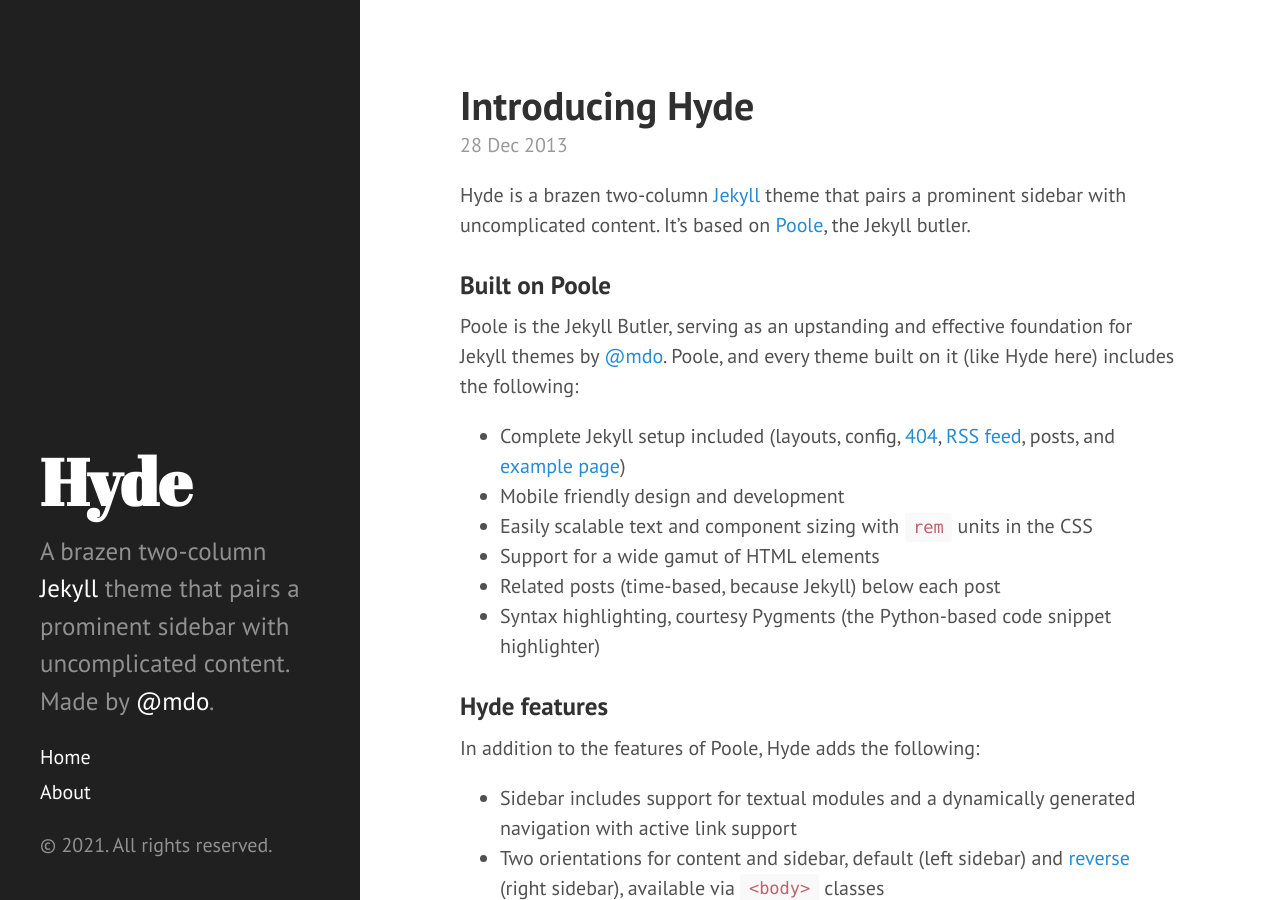
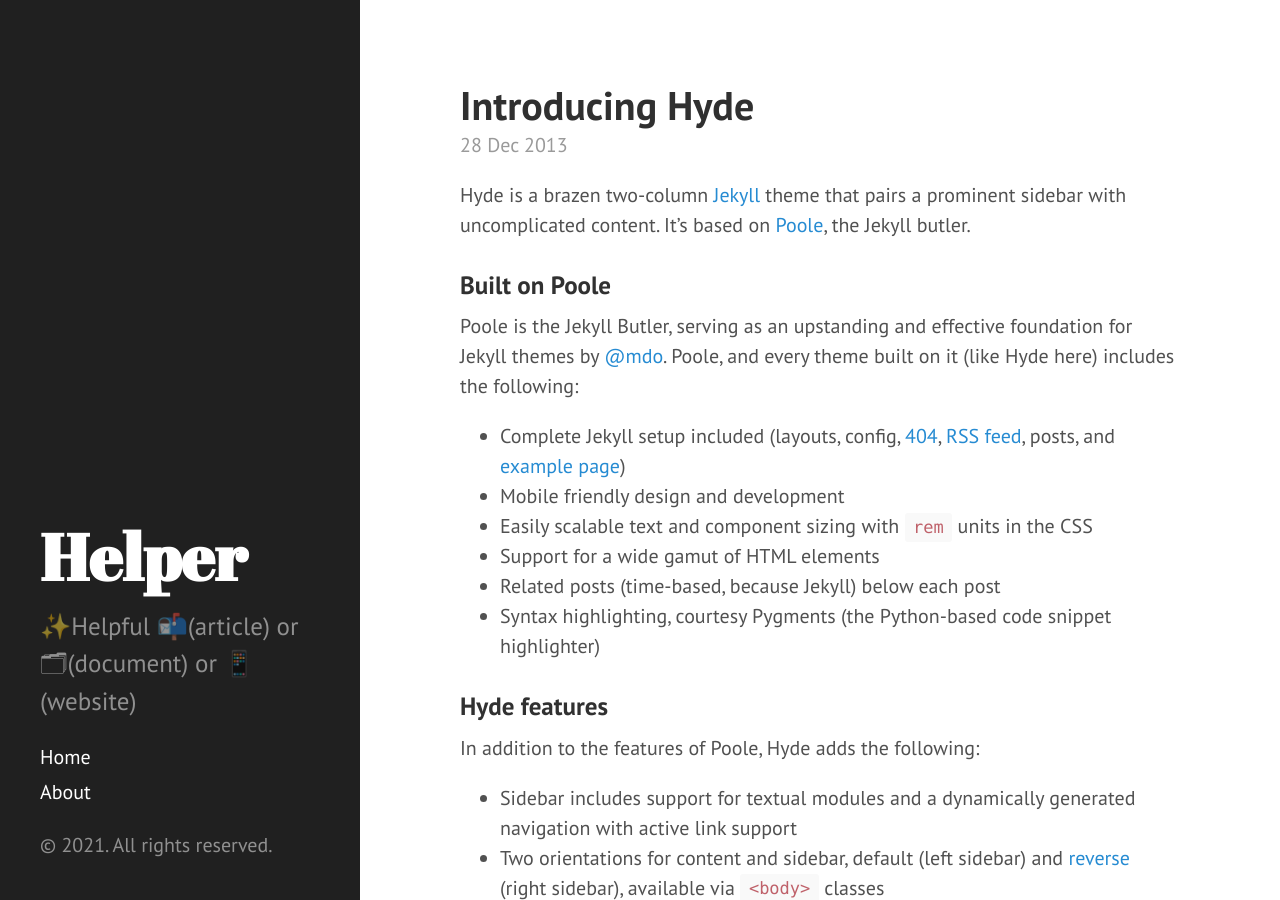
Before and after one commit to bin-e/helper, a Jekyll site: the page built from index.html, in a window 1280 px wide and 900 px high. Built offline with Jekyll 4.4.1, drawn with Linux system fonts in a browser that asks for light colours; Markdown is read by kramdown in place of the engine named in the settings; the list of posts is cut into pages by our own code.

Commit message:
Update _config.yml

```diff
--- a/_config.yml
+++ b/_config.yml
@@ -7,15 +7,15 @@ permalink:        pretty
 relative_permalinks: false
 
 # Setup
-title:            Hyde
+title:            Helper
 tagline:          'A Jekyll theme'
-description:      'A brazen two-column <a href="http://jekyllrb.com" target="_blank">Jekyll</a> theme that pairs a prominent sidebar with uncomplicated content. Made by <a href="https://twitter.com/mdo" target="_blank">@mdo</a>.'
+description:      '✨Helpful 📬(article) or 🗂(document) or 📱(website)'
 url:              https://helper.bin-e.com/
 baseurl:          /
 
 author:
-  name:           'Temp'
-  url:            https://twitter.com/
+  name:           'Bin-e'
+  url:            https://github.com/bin-e
 
 paginate:         5
 
```
